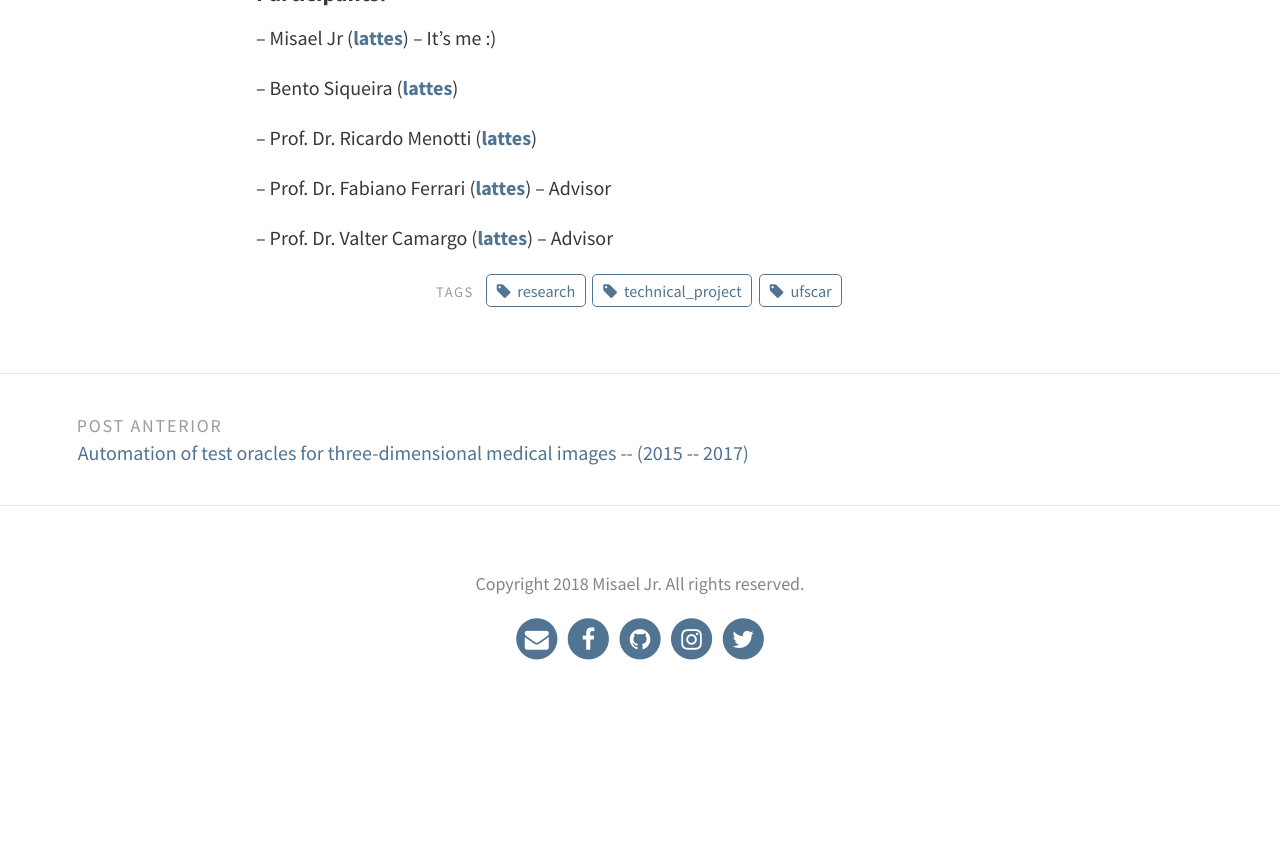
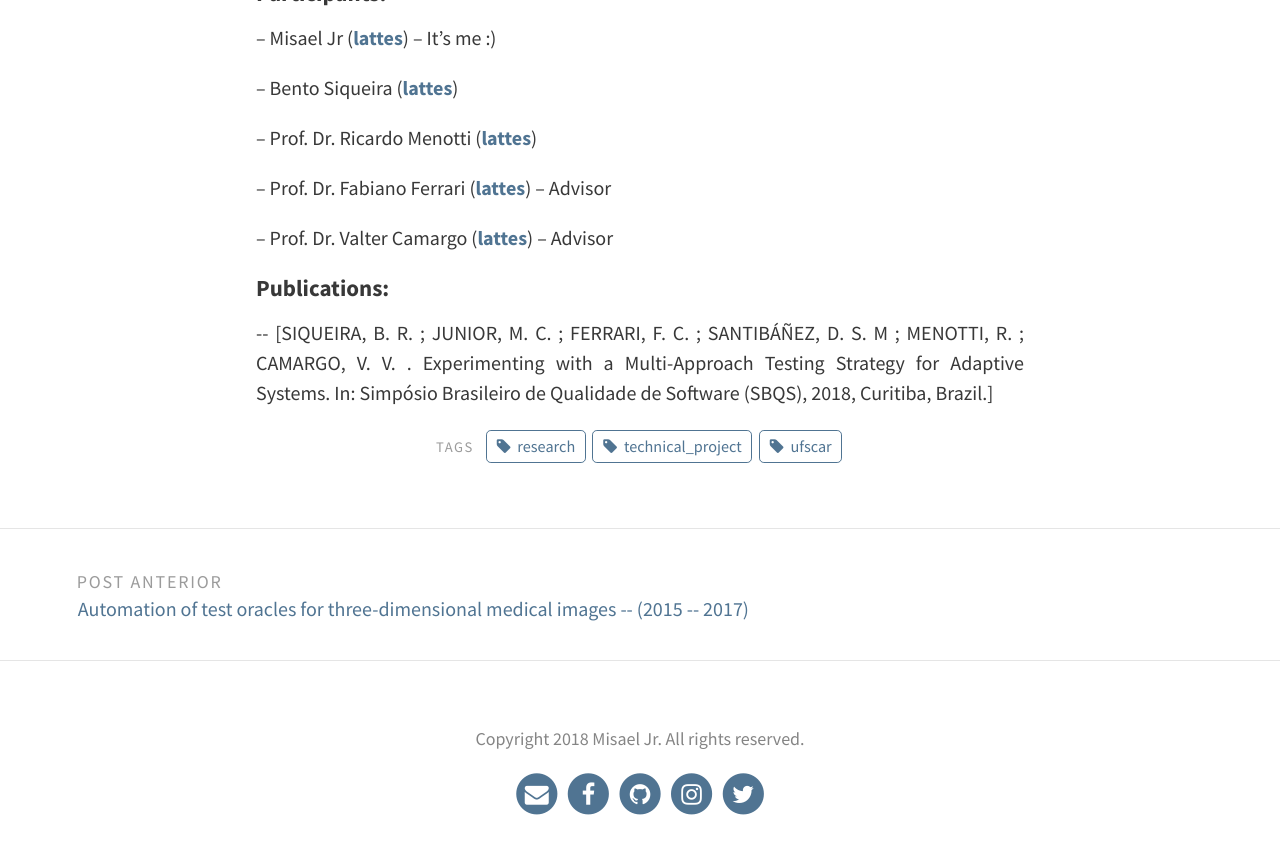
Before and after one commit to misaelljr/misaeljr.github.io, a Jekyll site: the page built from _portfolio/ufscar.md, in a window 1280 px wide and 900 px high, scrolled down 998 px. Shown: the top 854 px of the window. Built offline with Jekyll 4.4.1, drawn with Linux system fonts in a browser that asks for light colours; before the commit the page ends 1743 px from its top, so only the background shows below that.

Commit message:
Update ufscar.md

```diff
--- a/_portfolio/ufscar.md
+++ b/_portfolio/ufscar.md
@@ -29,3 +29,7 @@ tags: [research, technical_project, ufscar]
 -- Prof. Dr. Fabiano Ferrari (<b><a href="http://lattes.cnpq.br/3154345471250570">lattes</a></b>) -- Advisor
 
 -- Prof. Dr. Valter Camargo (<b><a href="http://lattes.cnpq.br/6809743774407662">lattes</a></b>) -- Advisor
+
+#### Publications:
+
+  <p align="justify"> -- [SIQUEIRA, B. R. ; JUNIOR, M. C. ; FERRARI, F. C. ; SANTIBÁÑEZ, D. S. M ; MENOTTI, R. ; CAMARGO, V. V. . Experimenting with a Multi-Approach Testing Strategy for Adaptive Systems. In: Simpósio Brasileiro de Qualidade de Software (SBQS), 2018, Curitiba, Brazil.]</p>
```
